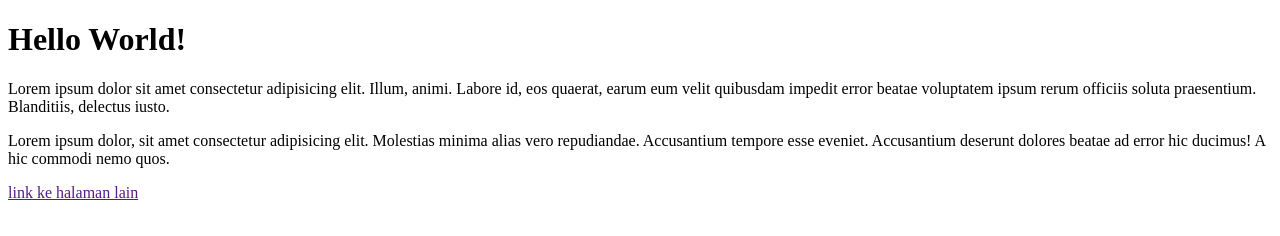
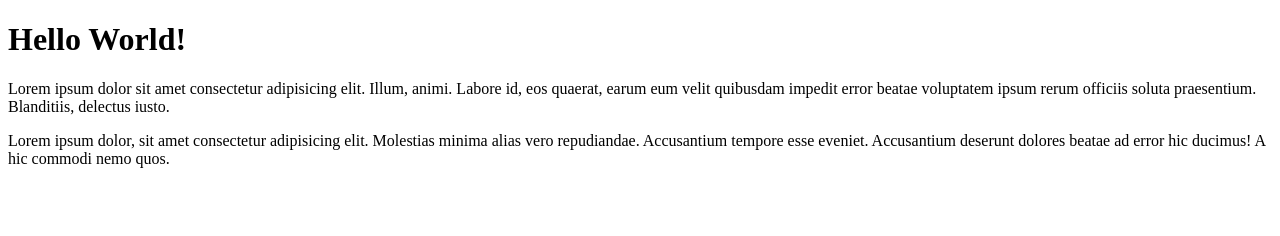
Before and after one commit to bayumaulanna/rekweb-pertemuan2-latihan1, a plain HTML site: page index.html in a window 1280 px wide. Drawn offline with Linux system fonts and the light colour scheme.

Commit message:
menghapus 1 buah link

```diff
--- a/index.html
+++ b/index.html
@@ -10,7 +10,5 @@
     <h1>Hello World!</h1>
     <p>Lorem ipsum dolor sit amet consectetur adipisicing elit. Illum, animi. Labore id, eos quaerat, earum eum velit quibusdam impedit error beatae voluptatem ipsum rerum officiis soluta praesentium. Blanditiis, delectus iusto.</p>
     <p>Lorem ipsum dolor, sit amet consectetur adipisicing elit. Molestias minima alias vero repudiandae. Accusantium tempore esse eveniet. Accusantium deserunt dolores beatae ad error hic ducimus! A hic commodi nemo quos.</p>
-
-    <a href="">link ke halaman lain</a>
 </body>
 </html>
```
